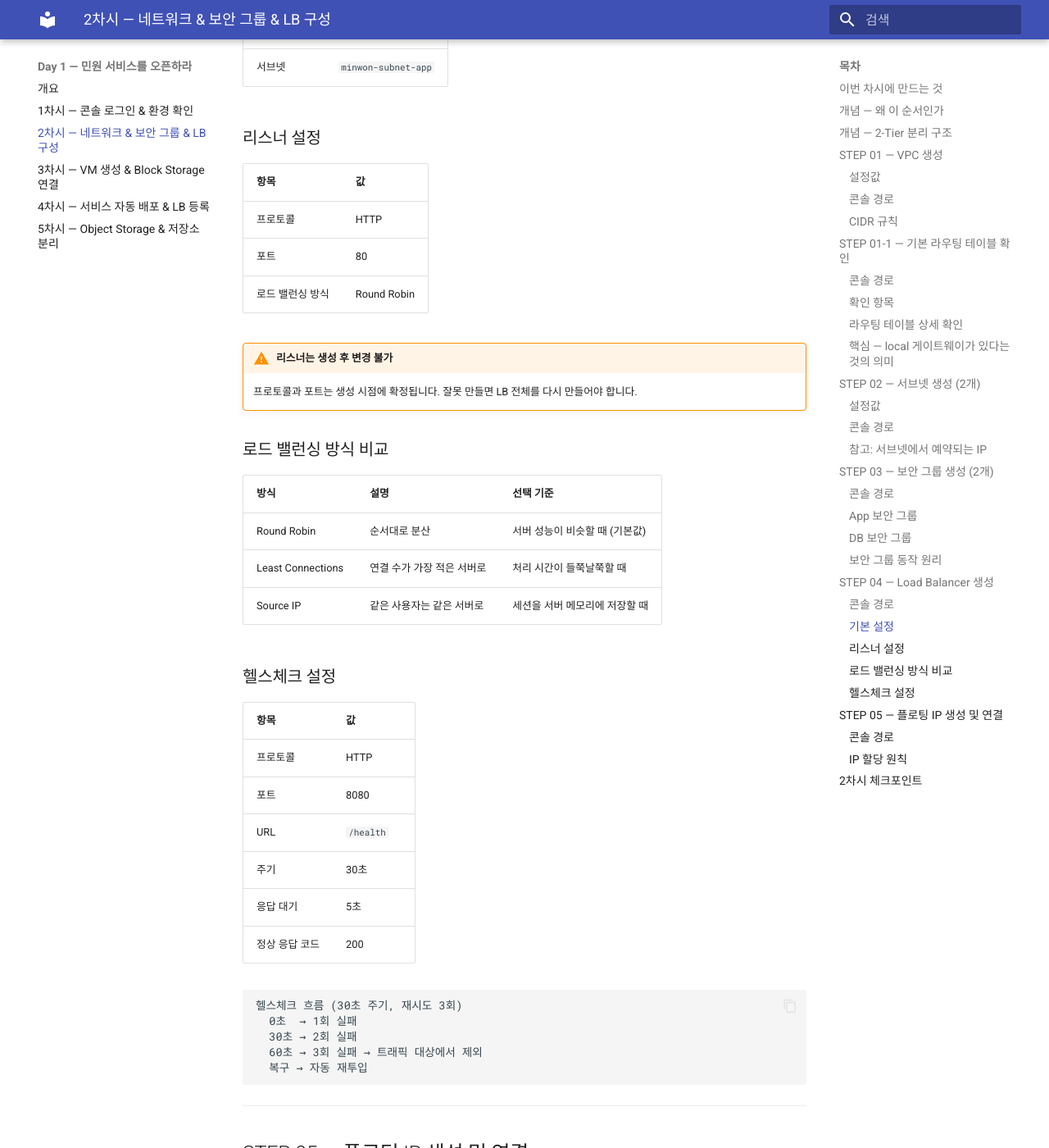
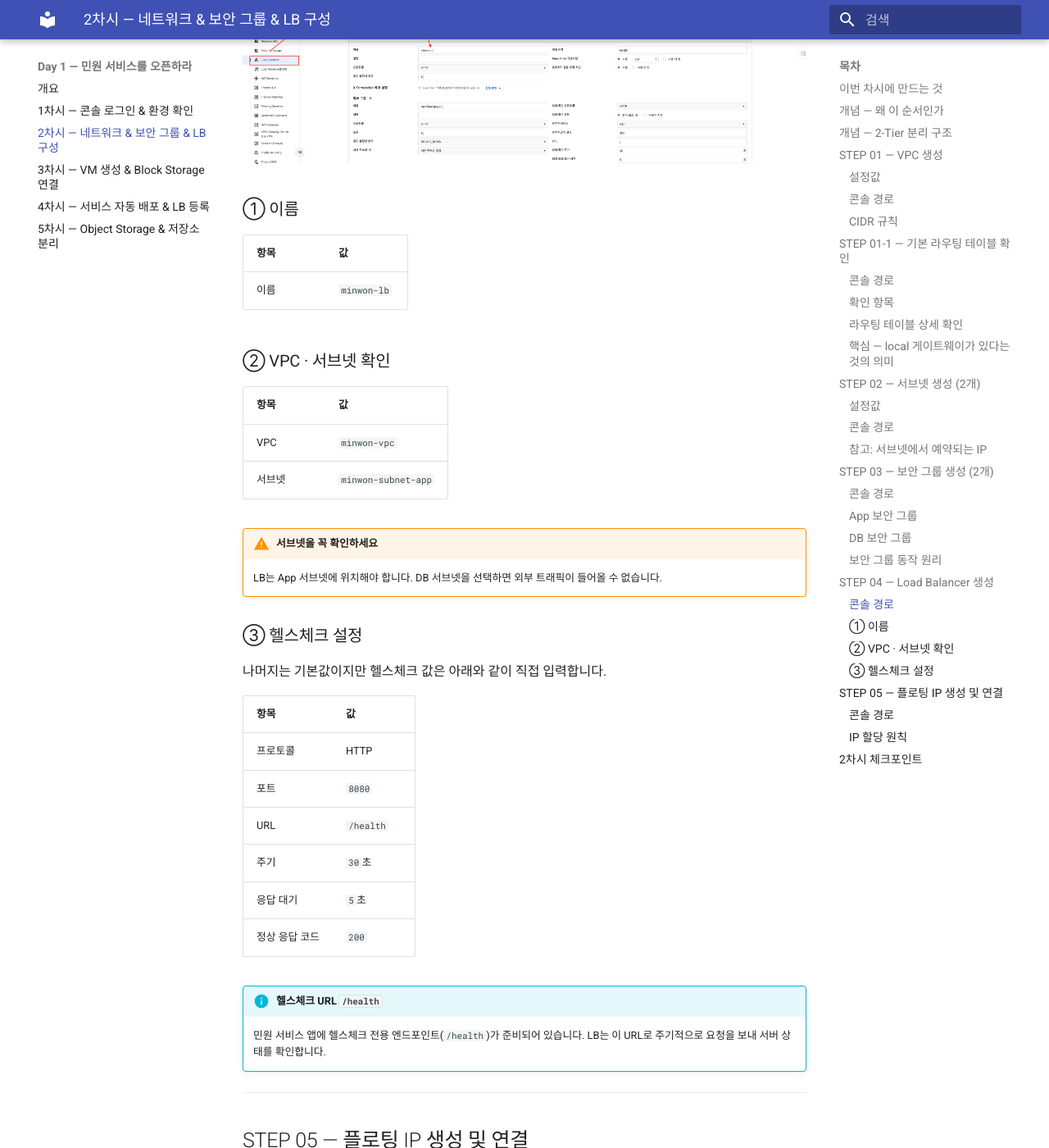
Before and after one commit to skilleat-labs/cloud-native-minwon-lab, an MkDocs documentation site: the page built from docs/day1/session2.md, in a window 1280 px wide and 1400 px high, scrolled down 7419 px. Shown: the whole window at 82% size. Built offline with MkDocs 1.6.1 and Material for MkDocs 9.7.7, drawn with Linux system fonts in a browser that asks for light colours; some of the changed text lies outside the part shown.

Commit message:
Simplify LB creation step with screenshot
- images/2-6-lb-create.png: 로드 밸런서 생성 예시 화면
- 이름, VPC/서브넷 확인, 헬스체크 3가지만 입력하면 된다는 구조로 간소화

Co-Authored-By: Claude Sonnet 4.6 <noreply@anthropic.com>

````diff
--- a/docs/day1/session2.md
+++ b/docs/day1/session2.md
@@ -213,52 +213,42 @@ Network > Security Group > 보안 그룹 생성
 Network > Load Balancer > 로드 밸런서 생성
 ```
 
-### 기본 설정
+아래 이미지를 참고해 생성합니다. 나머지 항목은 기본값으로 두고, **이름 / VPC·서브넷 / 헬스체크 설정값** 세 가지만 정확하게 입력하면 됩니다.
+
+![로드 밸런서 생성 예시](./images/2-6-lb-create.png)
+
+### ① 이름
 
 | 항목 | 값 |
 |------|---|
 | 이름 | `minwon-lb` |
-| 타입 | 일반 |
+
+### ② VPC · 서브넷 확인
+
+| 항목 | 값 |
+|------|---|
 | VPC | `minwon-vpc` |
 | 서브넷 | `minwon-subnet-app` |
 
-### 리스너 설정
+!!! warning "서브넷을 꼭 확인하세요"
+    LB는 App 서브넷에 위치해야 합니다. DB 서브넷을 선택하면 외부 트래픽이 들어올 수 없습니다.
+
+### ③ 헬스체크 설정
+
+나머지는 기본값이지만 헬스체크 값은 아래와 같이 직접 입력합니다.
 
 | 항목 | 값 |
 |------|---|
 | 프로토콜 | HTTP |
-| 포트 | 80 |
-| 로드 밸런싱 방식 | Round Robin |
+| 포트 | `8080` |
+| URL | `/health` |
+| 주기 | `30`초 |
+| 응답 대기 | `5`초 |
+| 정상 응답 코드 | `200` |
 
-!!! warning "리스너는 생성 후 변경 불가"
-    프로토콜과 포트는 생성 시점에 확정됩니다. 잘못 만들면 LB 전체를 다시 만들어야 합니다.
-
-### 로드 밸런싱 방식 비교
-
-| 방식 | 설명 | 선택 기준 |
-|------|------|----------|
-| Round Robin | 순서대로 분산 | 서버 성능이 비슷할 때 (기본값) |
-| Least Connections | 연결 수가 가장 적은 서버로 | 처리 시간이 들쭉날쭉할 때 |
-| Source IP | 같은 사용자는 같은 서버로 | 세션을 서버 메모리에 저장할 때 |
-
-### 헬스체크 설정
-
-| 항목 | 값 |
-|------|---|
-| 프로토콜 | HTTP |
-| 포트 | 8080 |
-| URL | `/health` |
-| 주기 | 30초 |
-| 응답 대기 | 5초 |
-| 정상 응답 코드 | 200 |
-
-```
-헬스체크 흐름 (30초 주기, 재시도 3회)
-  0초  → 1회 실패
-  30초 → 2회 실패
-  60초 → 3회 실패 → 트래픽 대상에서 제외
-  복구 → 자동 재투입
-```
+!!! info "헬스체크 URL `/health`"
+    민원 서비스 앱에 헬스체크 전용 엔드포인트(`/health`)가 준비되어 있습니다.
+    LB는 이 URL로 주기적으로 요청을 보내 서버 상태를 확인합니다.
 
 ---
 
````
Also changed, not shown: docs/day1/images/2-6-lb-create.png (added).
